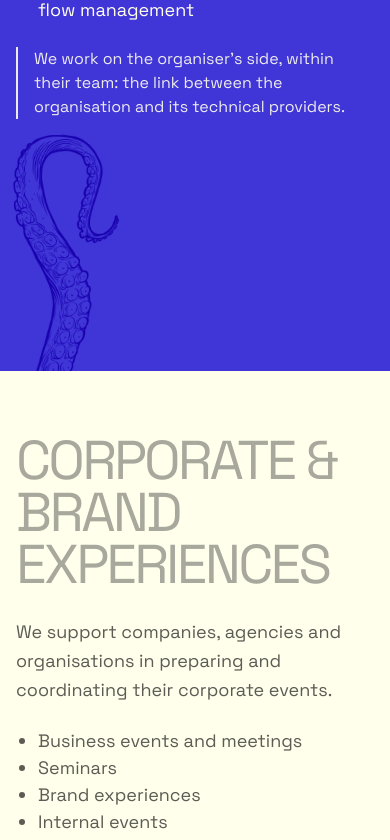
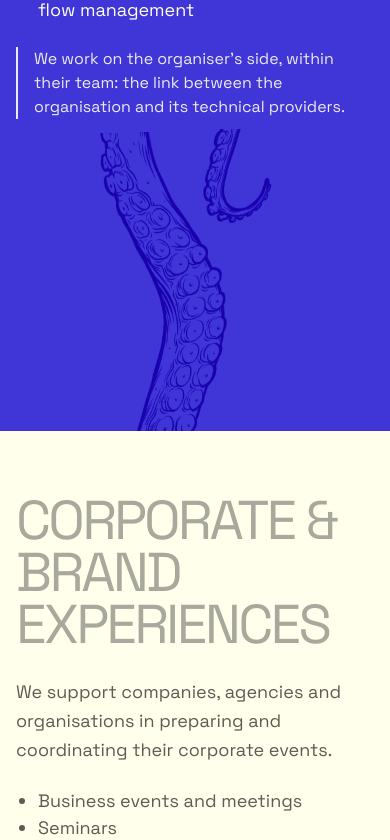
Before and after one commit to nzhang05/pulpo, a website: page index.html in a window 390 px wide. Shown: the part 2080-2920 px from the top of the page. Drawn offline with Linux system fonts and the light colour scheme; a web font is replaced by a local one.

Commit message:
Service tentacles fill their space
The tentacle column now takes all the width the text doesn't need (capped at
the section height) and the drawing fills it from bottom to top, with
per-section framing. On phones it fills the full width under the text.

Co-Authored-By: Claude Opus 5.5 <noreply@anthropic.com>
Claude-Session: https://claude.ai/code/session_01AzELQ1pckLxdyZQprvAzaM

```diff
--- a/css/styles.css
+++ b/css/styles.css
@@ -160,30 +160,25 @@ h1, h2, h3, p, ul, figure { margin: 0; }
 
 /* ---------- services ---------- */
 .service {
-  --art: min(620px, 48vw);              /* size of the square tentacle artwork */
+  --cell-w: min(420px, 34vw);           /* tentacle column; js/main.js widens it to fill the free space */
   overflow: hidden;
   display: grid; align-items: center;
-  min-height: max(520px, var(--art));
+  min-height: 520px;
   font-family: var(--font-display);
 }
-.service.art-left  { grid-template-columns: calc(var(--art) * var(--cell, .6)) 1fr; }
-.service.art-right { grid-template-columns: 1fr calc(var(--art) * var(--cell, .6)); }
+.service.art-left  { grid-template-columns: var(--cell-w) minmax(0, 1fr); }
+.service.art-right { grid-template-columns: minmax(0, 1fr) var(--cell-w); }
 
-/* Tentacles: anchored to the section's bottom edge, rise in when the section
-   scrolls into view, then sway gently from their base. Per-section tuning:
-   --shift  slides the artwork sideways inside its column
+/* Tentacles fill their whole column, from the bottom edge to the top of the section,
+   rise in when the section scrolls into view, then sway gently from their base.
+   Per-section tuning:
+   --pos    which part of the drawing to keep when the column is narrower than the art (object-position)
    --origin the point it pivots around (where the tentacle meets the bottom)
    --sway / --amp  speed and angle of the sway */
 .art-cell { position: relative; align-self: stretch; }
-.art {
-  position: absolute; bottom: -2%;      /* tuck under the edge so the base never lifts */
-  width: var(--art); aspect-ratio: 1;
-  translate: var(--shift, 0) 0;
-}
-.art-left  .art { left: 0; }
-.art-right .art { right: 0; }
+.art { position: absolute; inset: 0 0 -2% 0; }   /* tucked under the bottom edge so the base never lifts */
 .art img {
-  width: 100%; height: 100%;
+  width: 100%; height: 100%; object-fit: cover; object-position: var(--pos, 50% 100%);
   transform-origin: var(--origin, 50% 100%);
   animation: sway var(--sway, 7s) ease-in-out var(--delay, 0s) infinite;
   opacity: 0; translate: 0 18%;
@@ -197,10 +192,9 @@ h1, h2, h3, p, ul, figure { margin: 0; }
   50%      { rotate: var(--amp, 2deg);            scale: 1 1.025; }
 }
 
-.service--blue  { --shift: -20%; --origin: 42% 100%; --sway: 7s; }
-.service--cream { --shift: 22%;  --origin: 10% 100%; --sway: 8.5s; --amp: 1.4deg; --cell: .62; --delay: -2s; }
-.service--navy  { --shift: 0%;   --origin: 6% 100%;  --sway: 9s;   --cell: .58; --delay: -4s; }
-.service--sky   { --shift: 25%;  --origin: 49% 100%; --sway: 7.5s; --delay: -1s; }
+.service--blue  { --pos: 45% 100%; --origin: 45% 100%; --sway: 7s; }
+.service--cream { --pos: 35% 100%; --origin: 15% 100%; --sway: 8.5s; --amp: 1.4deg; --delay: -2s; }
+.service--navy  { --pos: 0% 100%;  --origin: 8% 100%;  --sway: 9s;   --delay: -4s; }
 
 .service-text { padding: 60px var(--gutter); max-width: 900px; container-type: inline-size; }
 .service h3 {
@@ -489,9 +483,9 @@ html[lang="fr"] .service h3 { line-height: 1.02; } /* service names are English
   .founder-photo { height: auto; aspect-ratio: 485 / 709; width: min(100%, 320px); min-height: 0; }
   .founder-text { font-size: 16px; line-height: 1.75; }
   .founder-text p + p { margin-top: 1em; }
-  .service { --art: 240px !important; }
+  .service { --cell-w: auto !important; }
   .service.art-left, .service.art-right { grid-template-columns: 1fr; min-height: 0; }
-  .art-cell { order: 2; height: var(--art); pointer-events: none; }   /* below the text, never behind it */
+  .art-cell { order: 2; height: 300px; pointer-events: none; }   /* below the text, never behind it; full width */
   .service-text { position: relative; padding-block: 64px 12px; }
   :root { --stack-step: 16px; }
 
--- a/js/main.js
+++ b/js/main.js
@@ -18,16 +18,18 @@ document.addEventListener("keydown", (e) => { if (e.key === "Escape") setMenu(fa
 // Each section in .stack sticks at (--stack × --stack-step). If a section is
 // taller than the space below that point, it would freeze before its bottom
 // is visible, so we raise its sticky point (negative top) just enough.
-// ---- Tentacles: size each service's artwork to the section's height (desktop) ----
-// The art is square; we make it as tall as its section (max half the screen width)
-// so the tentacle always runs from the bottom edge up the whole section.
+// ---- Tentacles: give each service's artwork all the room the text doesn't need ----
+// The text keeps a comfortable column (up to 860px); the tentacle column takes the rest,
+// but never wider than the section is tall, so the drawing always runs full height.
 function sizeArt() {
   document.querySelectorAll(".service").forEach((s) => {
-    s.style.removeProperty("--art");
-    if (innerWidth <= 760) return;              // phones: fixed size from the CSS
-    for (let i = 0; i < 3; i++) {               // a few passes: a wider art column makes the text taller
-      const art = Math.min(s.offsetHeight, innerWidth * 0.5, 900);
-      s.style.setProperty("--art", `${Math.round(art)}px`);
+    s.style.removeProperty("--cell-w");
+    if (innerWidth <= 760) return;              // phones: tentacle sits under the text (CSS)
+    const W = s.clientWidth;
+    const minText = Math.min(860, W * 0.62);
+    for (let i = 0; i < 3; i++) {               // a few passes: column width changes the text height
+      const cell = Math.max(260, Math.min(W - minText, s.offsetHeight));
+      s.style.setProperty("--cell-w", `${Math.round(cell)}px`);
     }
   });
 }
```
